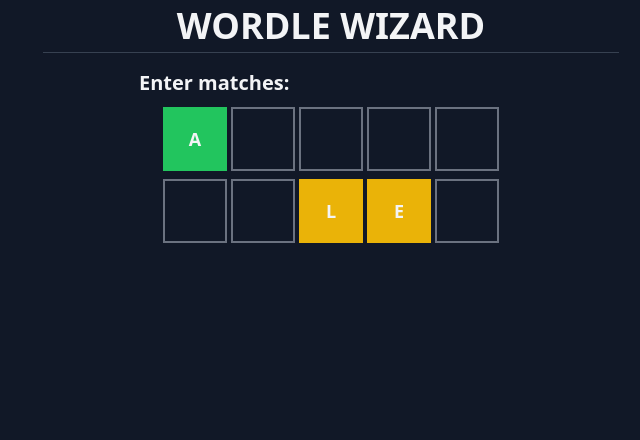
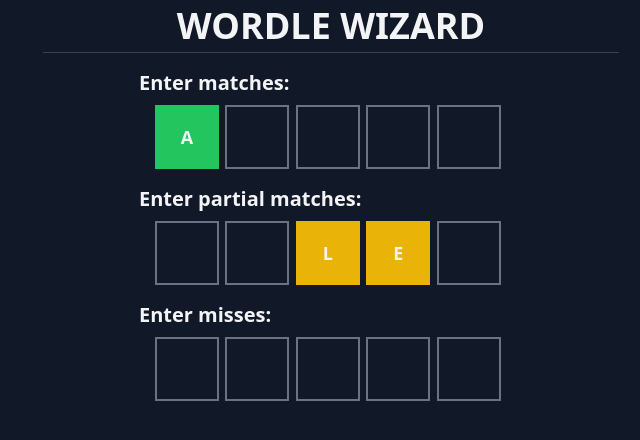
Before and after one commit to ohheyjosh/wordle-wizard, a Next.js app: page / in a window 1280 px wide. Shown: the top 440 px of the page, without its empty margins (309-949 px from the left). Built offline with nearby package versions, Linux system fonts and the light colour scheme.

Commit message:
formatting fixes, added misses input

```diff
--- a/components/InputCell.tsx
+++ b/components/InputCell.tsx
@@ -20,7 +20,7 @@
   return editing !== id ? (
     <button
       className={
-        'flex items-center justify-center w-16 h-16 m-0.5 text-lg font-bold border-2 border-gray-500 ' +
+        'w-16 h-16 text-lg font-bold border-2 border-gray-500 ' +
         (status === 'match'
           ? 'bg-green-500 border-green-500'
           : status === 'partial'
@@ -33,7 +33,7 @@
     </button>
   ) : (
     <input
-      className="flex items-center justify-center w-16 h-16 m-0.5 text-lg font-bold border-2 bg-transparent border-gray-500 uppercase text-center"
+      className="w-16 h-16 text-lg font-bold text-center uppercase bg-transparent border-2 border-gray-500"
       type="text"
       onChange={(event) => changeValue(id, event.target.value)}
       autoFocus
--- a/components/InputRow.tsx
+++ b/components/InputRow.tsx
@@ -11,13 +11,17 @@
 const InputRow = ({ input, onInput, type, editing, setEditing }: Props) => {
   const splitLetters = input.toString().split('');
   const onChange = (id, value) => {
-    splitLetters[Number(id.slice(-1))] = value;
+    splitLetters[Number(id.replace(/[^\d.-]/g, ''))] = value;
+    // add misses row if current row is full
+    if (type === 'miss' && splitLetters.length < 20 && !splitLetters.includes('_')) {
+      splitLetters.push('_', '_', '_', '_', '_');
+    }
     onInput(splitLetters.join(''));
     setEditing(null);
   };
 
   return (
-    <div className="flex justify-center my-1">
+    <div className="grid justify-center w-full max-w-md grid-cols-5 px-12 mx-auto my-1 gap-y-2">
       {splitLetters.map((letter, index) => (
         <InputCell
           key={index}
--- a/pages/index.tsx
+++ b/pages/index.tsx
@@ -3,8 +3,9 @@
 import InputRow from '../components/InputRow';
 
 const IndexPage = () => {
-  const [matches, setMatches] = useState<string>("a____");
+  const [matches, setMatches] = useState<string>('a____');
   const [partials, setPartials] = useState<string>('__le_');
+  const [misses, setMisses] = useState<string>('_____');
   const [editing, setEditing] = useState<string>(null);
 
   return (
@@ -17,10 +18,23 @@
         editing={editing}
         setEditing={setEditing}
       />
+      <h2 className="m-2 mt-4 text-xl font-bold sm:ml-24">
+        Enter partial matches:
+      </h2>
       <InputRow
         input={partials}
         onInput={setPartials}
         type="partial"
+        editing={editing}
+        setEditing={setEditing}
+      />
+      <h2 className="max-w-lg m-2 mt-4 text-xl font-bold sm:ml-24">
+        Enter misses:
+      </h2>
+      <InputRow
+        input={misses}
+        onInput={setMisses}
+        type="miss"
         editing={editing}
         setEditing={setEditing}
       />
```
